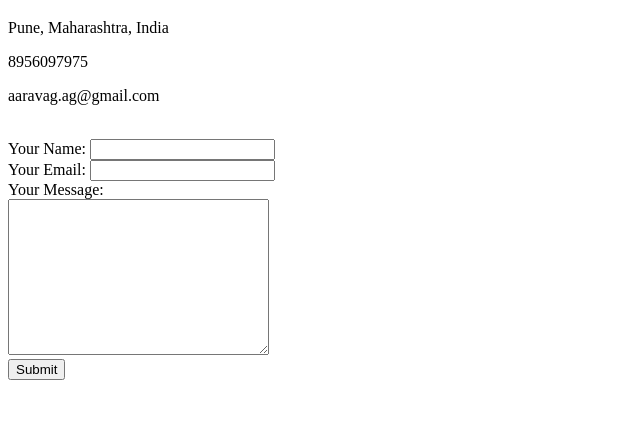
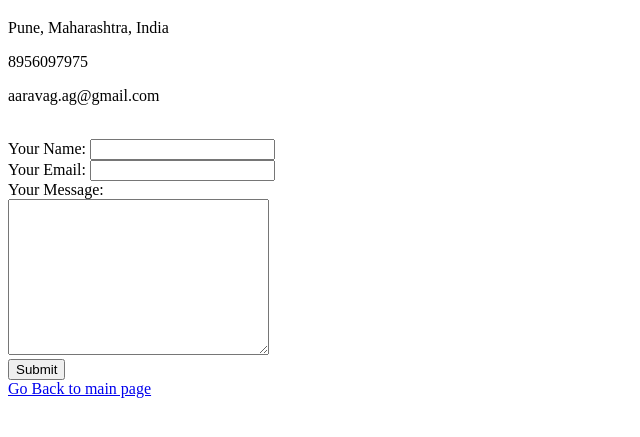
Before and after one commit to aarav-agarwal2/cv, a plain HTML site: page contacts.html in a window 1280 px wide. Shown: the part 61-498 px from the top of the page, without its empty margins (0-640 px from the left). Drawn offline with Linux system fonts and the light colour scheme.

Commit message:
Update contacts.html

```diff
--- a/contacts.html
+++ b/contacts.html
@@ -22,5 +22,7 @@
       <input type="submit" name="">
     </form>
 
+    <a href="index.html"> Go Back to main page </a>
+
   </body>
 </html>
```
